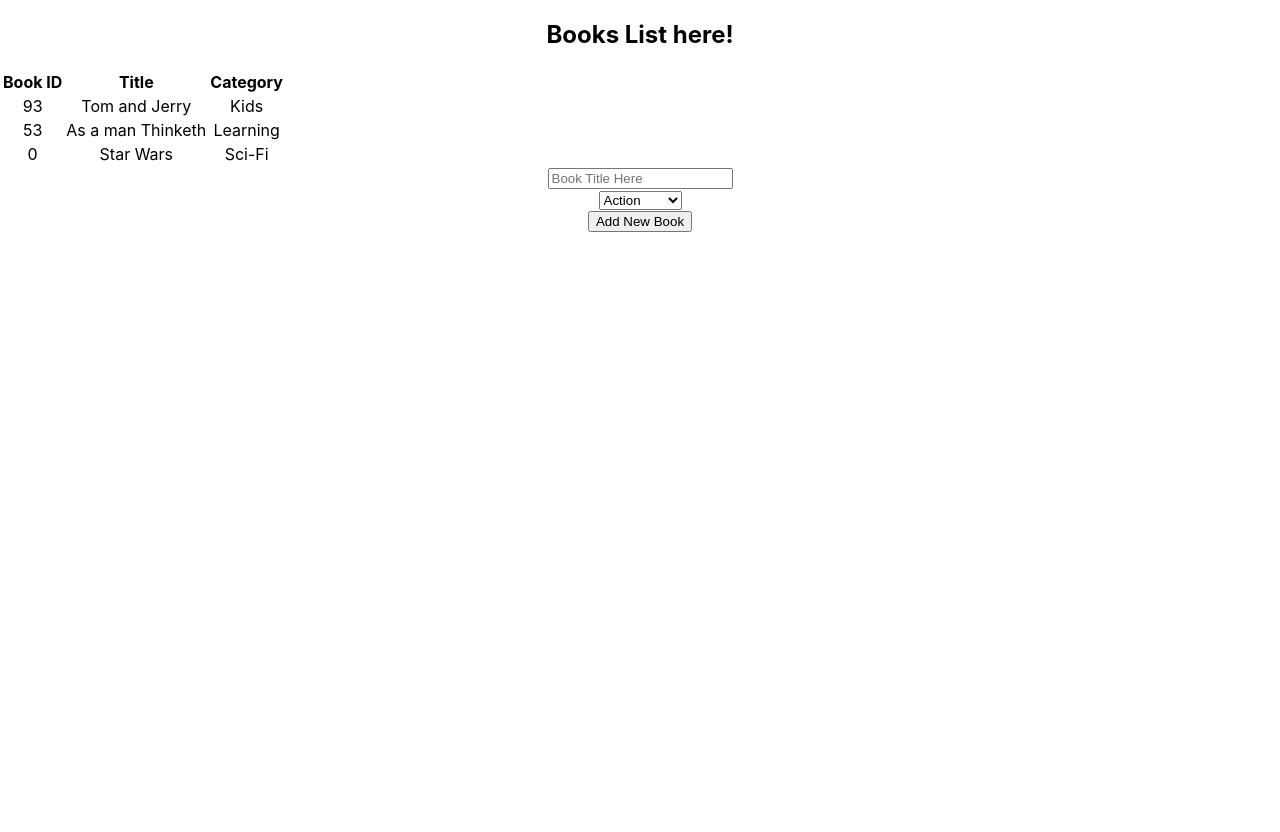
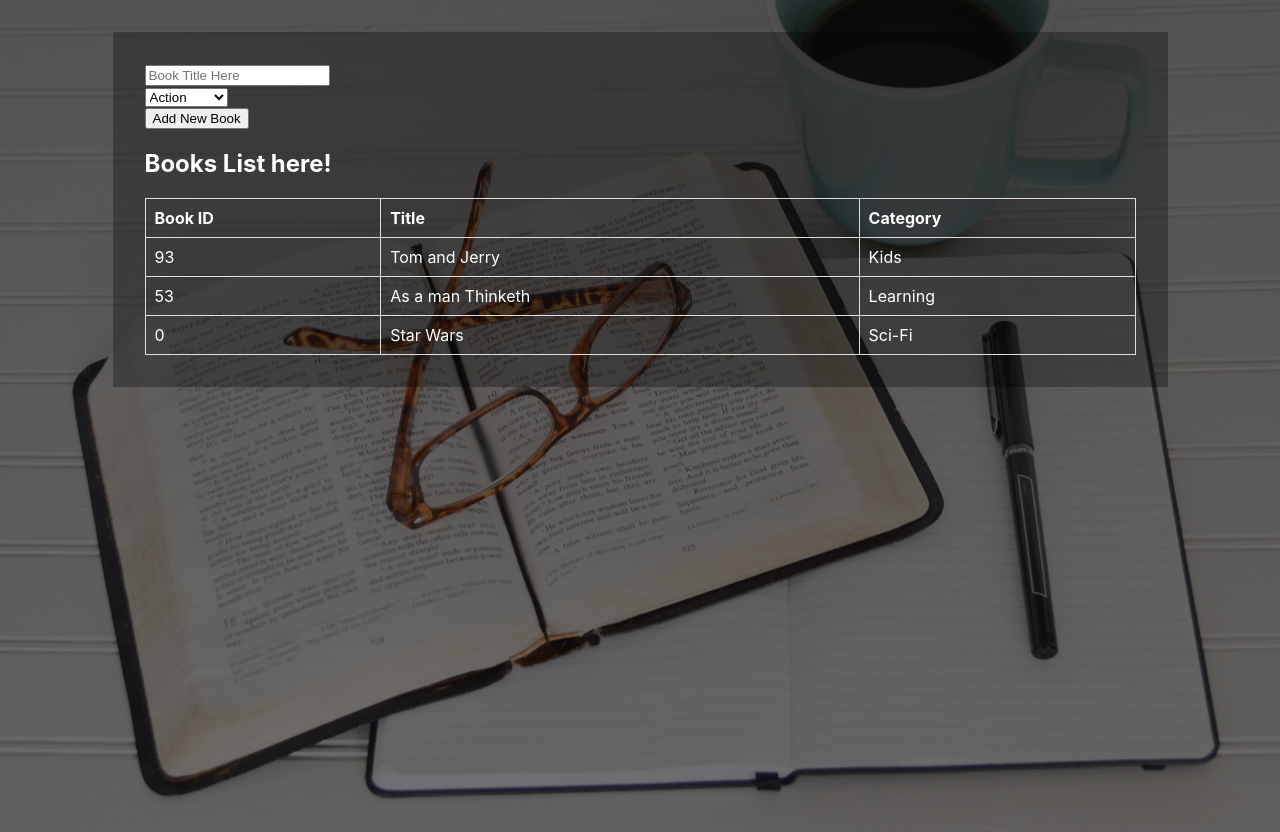
Before and after one commit to ClaytonSiby/Magic-Books-Inc, a React (Create React App) app: page / in a window 1280 px wide. Before the commit the page ends 800 px from the top, so only its background shows below. Built offline with nearby package versions, Linux system fonts and the light colour scheme.

Commit message:
Add background for the body & style the table

```diff
--- a/src/assets/App.css
+++ b/src/assets/App.css
@@ -1,3 +1,23 @@
 .App {
-  text-align: center;
+  display: flex;
+  flex-direction: column;
+  justify-content: center;
+  max-width: 991px;
+  margin: 2rem auto;
+  background: rgba(0, 0, 0, .3);
+  color: #fff;
+  padding: 2rem;
+  height: 100%;
+  width: 100%;
 }
+
+table {
+  border-collapse: collapse;
+  width: 100%;
+}
+
+td, th {
+  border: 1px solid #dddddd;
+  text-align: left;
+  padding: 9px;
+}
--- a/src/components/App.js
+++ b/src/components/App.js
@@ -5,8 +5,9 @@ import '../assets/App.css';
 function App() {
   return (
     <div className="App">
+      <BooksForm />
       <BooksList />
-      <BooksForm />
+
     </div>
   );
 }
--- a/src/containers/BooksList.js
+++ b/src/containers/BooksList.js
@@ -4,7 +4,7 @@ import PropTypes from 'prop-types';
 import Book from '../components/Book';
 
 const BooksList = ({ books }) => (
-  <div className="App">
+  <div>
     <h2>Books List here!</h2>
     <table>
       <thead>
--- a/src/index.css
+++ b/src/index.css
@@ -14,14 +14,11 @@ body {
     sans-serif;
   -webkit-font-smoothing: antialiased;
   -moz-osx-font-smoothing: grayscale;
+  background: linear-gradient(rgba(0, 0, 0, .6), rgba(0, 0, 0, .5)), url('./assets/main-bg.jpg');
+  background-repeat: no-repeat;
+  background-size: cover;
+  background-position: center center;
+  height: 100vh;
+  width: 100vw;
+  overflow: hidden;
 }
-
-code {
-  font-family:
-    source-code-pro,
-    Menlo,
-    Monaco,
-    Consolas,
-    'Courier New',
-    monospace;
-}
```
Also changed, not shown: src/assets/main-bg.jpg (added).
